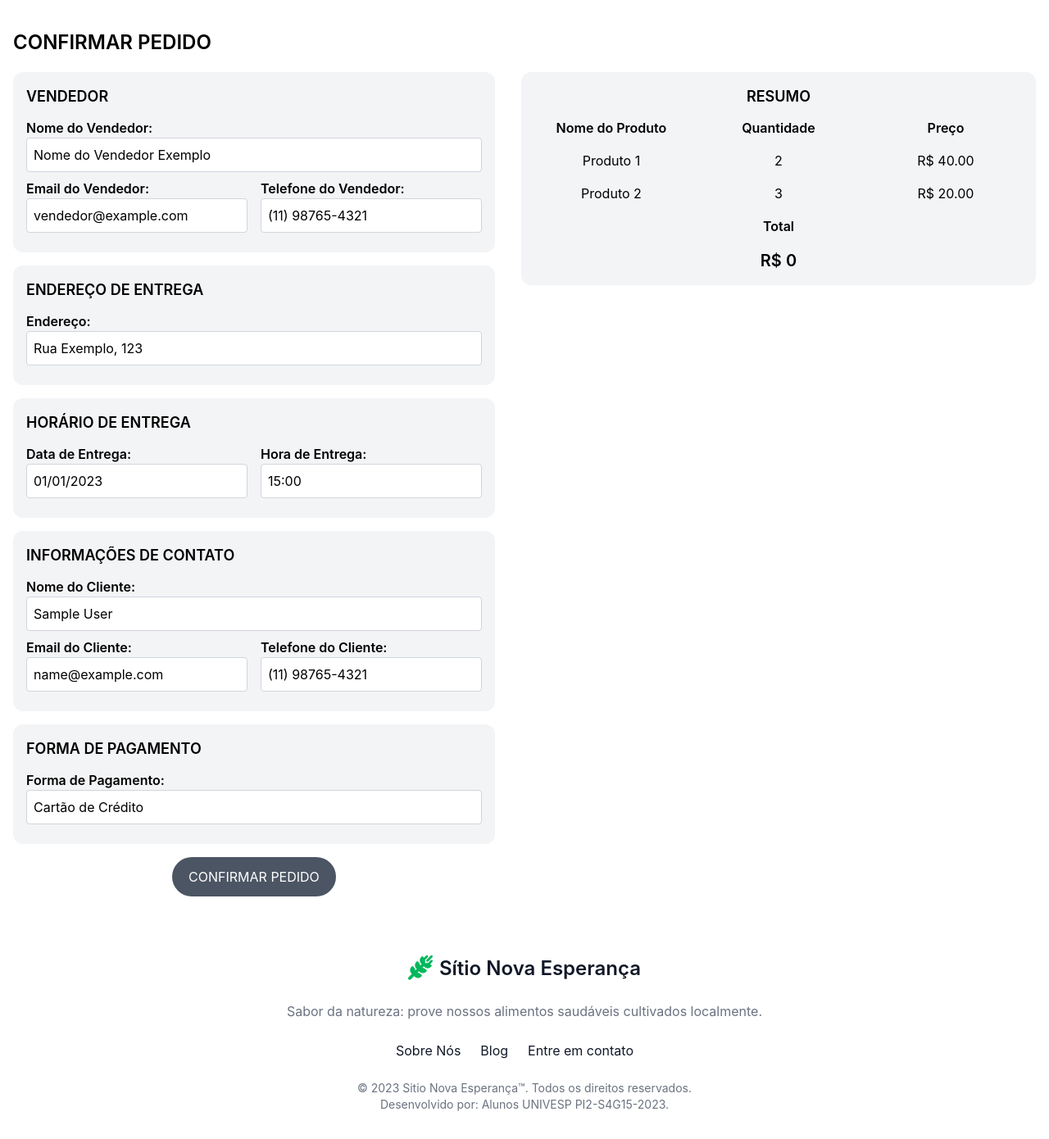
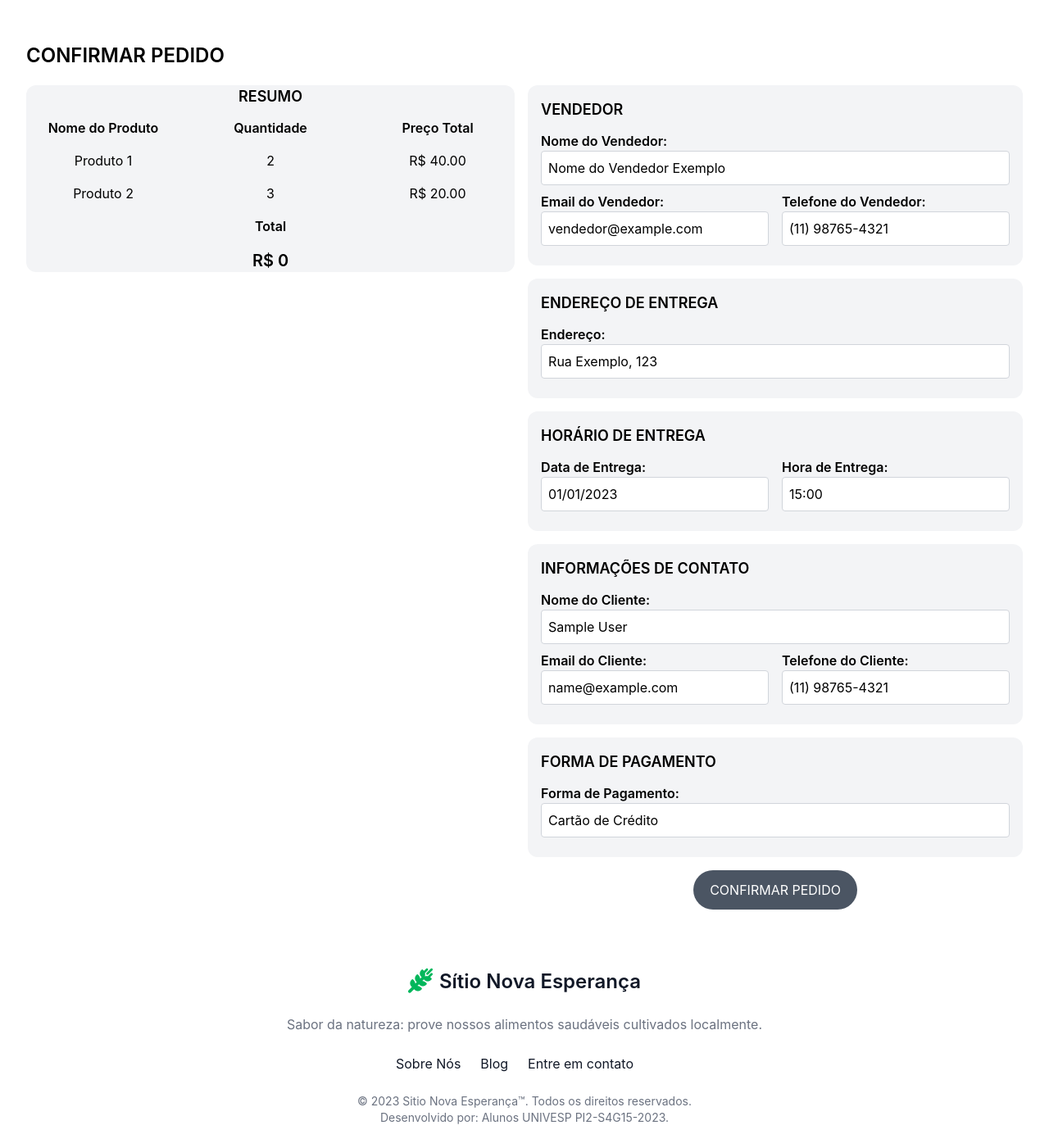
Before and after one commit to CodeVanzi/Django-Marketplace-Sitio, a Django app: page /cart/checkout/ in a window 1280 px wide. Shown: the part 97-1487 px from the top of the page at 82% size. Before the commit the page ends 1453 px from the top, so only its background shows below. Run offline with Django 4.2, Linux system fonts and the light colour scheme; the visitor is signed in with stand-in values (Sample User, id 1); some libraries are stand-ins or nearby versions.

Commit message:
fix cart problem and checkout improvments

```diff
--- a/marketplace_sitio/cart/templates/cart/checkout.html
+++ b/marketplace_sitio/cart/templates/cart/checkout.html
@@ -1,21 +1,72 @@
 {% extends 'core/base.html' %} {% block title %}Confirmar pedido {% endblock %}
 {% block content %}
 
-<div class="max-w-screen-xl mx-auto p-4 xl:p-0 flex items-start py-6">
+<div
+    class="max-w-screen-xl mx-auto p-4 xl:p-0 flex flex-col lg:flex-row items-start py-6"
+>
+    <!-- Resumo -->
+    <div class="w-full lg:w-5/12 p-4 mb-4 lg:mb-0">
+        <h1 class="uppercase text-2xl font-semibold mb-5 mt-3">
+            Confirmar Pedido
+        </h1>
+        <div class="bg-gray-100 rounded-xl">
+            <h2 class="uppercase text-lg font-semibold mb-3 text-center">
+                Resumo
+            </h2>
+            <div class="grid grid-cols-3 gap-4">
+                <div class="text-center">
+                    <p class="font-semibold">Nome do Produto</p>
+                </div>
+                <div class="text-center">
+                    <p class="font-semibold">Quantidade</p>
+                </div>
+                <div class="text-center">
+                    <p class="font-semibold">Preço Total</p>
+                </div>
+                <!-- Produto 1 -->
+                <div class="text-center">
+                    <p>Produto 1</p>
+                </div>
+                <div class="text-center">
+                    <p>2</p>
+                </div>
+                <div class="text-center">
+                    <p>R$ 40.00</p>
+                </div>
+                <!-- Produto 2 -->
+                <div class="text-center">
+                    <p>Produto 2</p>
+                </div>
+                <div class="text-center">
+                    <p>3</p>
+                </div>
+                <div class="text-center">
+                    <p>R$ 20.00</p>
+                </div>
+                <!-- Total -->
+                <div class="text-center col-span-3">
+                    <p class="font-semibold">Total</p>
+                </div>
+                <div class="text-center col-span-3">
+                    <p class="font-semibold text-xl">
+                        R$ {{ cart.get_total_price }}
+                    </p>
+                </div>
+            </div>
+        </div>
+    </div>
+    <!-- Formulário -->
     <form
         id="confirmacao_pedido_form"
         method="post"
         action="{% url 'start_order' %}"
         hx-post="{% url 'start_order' %}"
         hx-trigger="submit"
-        class="w-full lg:w-7/12 pr-4"
+        class="w-full lg:w-7/12 pr-4 mt-20"
     >
         {% csrf_token %}
-        <div class="w-full lg:w-7/12 pr-4">
-            <h1 class="uppercase text-2xl font-semibold mb-5 mt-3">
-                Confirmar Pedido
-            </h1>
-
+        <!-- Seção de formulário -->
+        <div class="w-full lg:w-7/12">
             <div class="bg-gray-100 rounded-xl p-4 mb-4">
                 <h2 class="uppercase text-lg font-semibold mb-3">Vendedor</h2>
                 <label for="vendedor_nome" class="font-semibold"
@@ -101,7 +152,6 @@
                     </div>
                 </div>
             </div>
-
             <div class="bg-gray-100 rounded-xl p-4 mb-4">
                 <h2 class="uppercase text-lg font-semibold mb-3">
                     Informações de contato
@@ -143,7 +193,6 @@
                     </div>
                 </div>
             </div>
-
             <div class="bg-gray-100 rounded-xl p-4 mb-4">
                 <h2 class="uppercase text-lg font-semibold mb-3">
                     Forma de pagamento
@@ -169,50 +218,6 @@
             </div>
         </div>
     </form>
-
-    <div class="resumo w-full lg:w-5/12 bg-gray-100 rounded-xl p-4 mt-16">
-        <h2 class="uppercase text-lg font-semibold mb-3 text-center">Resumo</h2>
-        <div class="grid grid-cols-3 gap-4">
-            <div class="text-center">
-                <p class="font-semibold">Nome do Produto</p>
-            </div>
-            <div class="text-center">
-                <p class="font-semibold">Quantidade</p>
-            </div>
-            <div class="text-center">
-                <p class="font-semibold">Preço</p>
-            </div>
-            <!-- Produto 1 -->
-            <div class="text-center">
-                <p>Produto 1</p>
-            </div>
-            <div class="text-center">
-                <p>2</p>
-            </div>
-            <div class="text-center">
-                <p>R$ 40.00</p>
-            </div>
-            <!-- Produto 2 -->
-            <div class="text-center">
-                <p>Produto 2</p>
-            </div>
-            <div class="text-center">
-                <p>3</p>
-            </div>
-            <div class="text-center">
-                <p>R$ 20.00</p>
-            </div>
-            <!-- Total -->
-            <div class="text-center col-span-3">
-                <p class="font-semibold">Total</p>
-            </div>
-            <div class="text-center col-span-3">
-                <p class="font-semibold text-xl">
-                    R$ {{ cart.get_total_price }}
-                </p>
-            </div>
-        </div>
-    </div>
 </div>
 
 {% endblock %}
--- a/marketplace_sitio/cart/views.py
+++ b/marketplace_sitio/cart/views.py
@@ -52,6 +52,7 @@
                 'image': product.image,
                 'get_thumbnail': product.get_thumbnail(),
                 'price': product.price,
+                'description': product.description,
             },
             'total_price': quantity * product.price,
             'quantity': quantity,
```
Also changed, not shown: marketplace_sitio/cart/templates/cart/cart.html (+29 -18 lines), marketplace_sitio/cart/templates/cart/partials/cart_item.html (+21 -14 lines).
